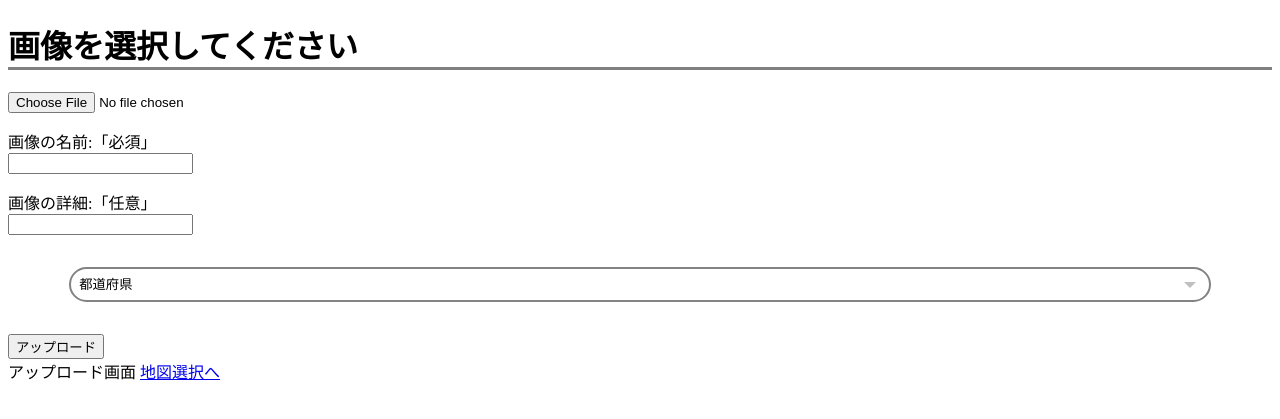
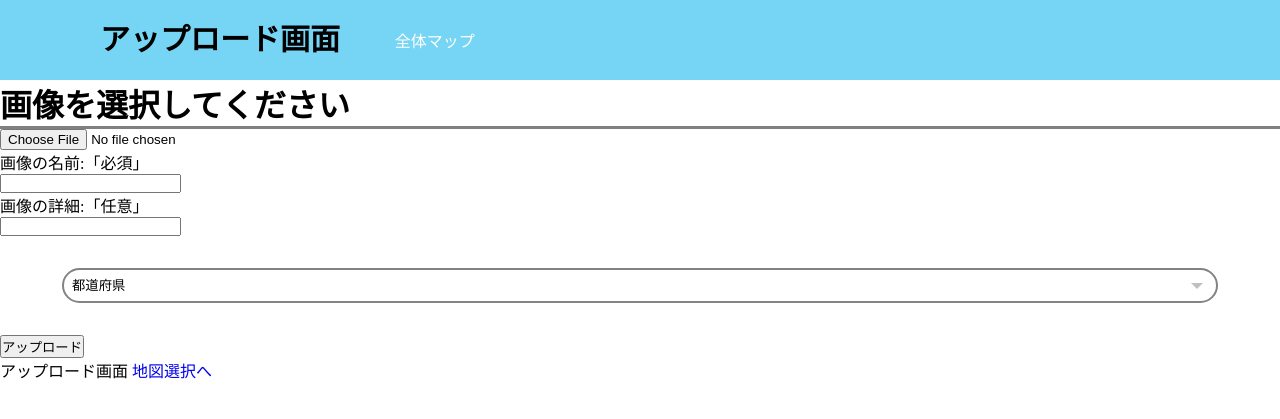
Before and after one commit to 2021AIT-OOP2-G08/image-management, a Flask app: page /upload in a window 1280 px wide. Shown: the top 419 px of the page. Run offline with Flask 2, Linux system fonts and the light colour scheme.

Commit message:
ヘッダーのデザインの変更

```diff
--- /dev/null
+++ b/static/font.css
@@ -0,0 +1,3 @@
+html{
+    font-family:serif;
+}
--- a/static/upload.css
+++ b/static/upload.css
@@ -5,25 +5,13 @@
 	margin-left: auto;
 	background-color:#ffffff
 }
-.span.navbar-brand mb-0 h1{
-	font-family: "ヒラギノ角ゴシック";
-}
 
 h1 {
-	font-family: "ヒラギノ角ゴシック";
 	border-bottom: solid 3px gray;
 	position: relative;
 	color: black;
   }
 
-p.image_name{
-	font-family: "ヒラギノ角ゴシック";
-
-}
-
-p.image_auto{
-	font-family: "ヒラギノ角ゴシック";
-}
 .cp_ipselect {
 	overflow: hidden;
 	width: 90%;
@@ -71,3 +59,45 @@ p.image_auto{
 	padding: 8px 38px 8px 8px;
 	color: black;
 }
+
+* {
+	margin:0; padding:0;
+}
+header {
+	height: 50px;
+	width: 100%;
+	padding: 15px 0;
+	background-color:#76d5f5;
+	color: black;
+  }
+  header .headline{
+	  line-height: 50px;
+	  float: left;
+	  font-size: 30px;
+	  margin-left: 100px;
+  }
+  .nav-list {
+	  line-height: 50px;
+	  float: left;
+	  margin-left: 30px;
+	  list-style: none;
+  }
+  .nav-list-item {
+	list-style: none;
+	display: inline-block;
+	margin: 0 20px;
+  }
+
+.cp_link {
+	display: inline-block;
+	padding: 0.1em 0.3em;
+	transition: all .3s;
+	color: white;
+}
+.cp_link:hover {
+	color:black;
+	background-color:#ffffff;
+}
+a{
+	text-decoration: none;
+}
--- a/templates/upload.html
+++ b/templates/upload.html
@@ -4,9 +4,20 @@
     <meta charset="UTF-8">
     <meta name="viewport" content="width=device-width, initial-scale=1.0">
     <link rel="stylesheet" href="{{ url_for('static', filename='upload.css') }}">
+    <link rel="stylesheet"  href={{ url_for('static', filename="font.css") }}>
     <title>ファイルアップロード</title>
 </head>
 <body>
+    <header>
+        <h2 class="headline">
+            <a>アップロード画面</a>
+        </h2>
+        <ul class="nav-list">
+            <li class="nav-list-item">
+                <a href="/" class="cp_link">全体マップ</a>
+            </li>
+        </ul>
+     </header>
     <div class="container mt-5">
         <h1>画像を選択してください</h1>
         <form enctype="multipart/form-data" action="/upload" method="post">
```
Also changed, not shown: static/imagelist.css (+43 -1 lines), static/map_style.css (+42 -1 lines), templates/imagelist.html (+15 -1 lines), templates/map.html (+12 -2 lines).
